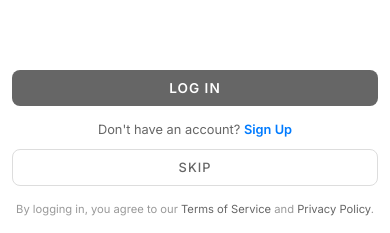
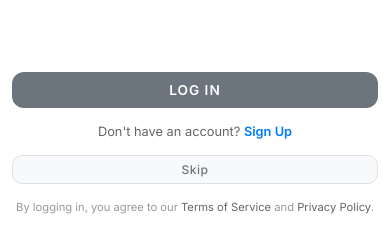
Before and after one commit to samuelmbaya/PBS-FRONTEND, a React (Vite) app: page /login in a window 390 px wide. Shown: the part 474-707 px from the top of the page. Built offline with nearby package versions, Linux system fonts and the light colour scheme; no server answers.

Commit message:
removed pr

```diff
--- a/src/Pages/Login.css
+++ b/src/Pages/Login.css
@@ -190,13 +190,13 @@ input:disabled {
   transform-origin: center;
 }
 
-/* Login Button */
+/* Login Button - Updated for differentiation */
 .login-button {
-  background: #000;
+  background: linear-gradient(135deg, #007bff, #0056b3); /* Blue gradient for distinction */
   color: #fff;
   border: none;
-  padding: 11px;
-  border-radius: 8px;
+  padding: 12px 20px; /* Slightly more padding for emphasis */
+  border-radius: 12px; /* More rounded than signup's 8px */
   font-weight: 600;
   font-size: 0.9rem;
   letter-spacing: 1px;
@@ -204,18 +204,45 @@ input:disabled {
   cursor: pointer;
   transition: all 0.3s ease;
   margin-top: 4px;
+  box-shadow: 0 2px 8px rgba(0, 123, 255, 0.2); /* Subtle shadow */
 }
 
 .login-button:hover:not(:disabled) {
-  background: #333;
+  background: linear-gradient(135deg, #0056b3, #004085);
   color: #fff;
-  transform: translateY(-2px);
+  transform: translateY(-2px) scale(1.02); /* Added slight scale for pop */
+  box-shadow: 0 4px 12px rgba(0, 123, 255, 0.3);
 }
 
 .login-button:disabled {
-  background: #666;
+  background: #6c757d;
   cursor: not-allowed;
   transform: none;
+  box-shadow: none;
+}
+
+/* Skip Button - Updated for differentiation */
+.skip-button {
+  width: 100%;
+  padding: 8px 16px; /* Slimmer padding */
+  background: #f8f9fa; /* Light gray fill instead of fully transparent */
+  border: 1px solid #dee2e6;
+  border-radius: 10px; /* Slightly more rounded */
+  color: #6c757d;
+  font-size: 0.8rem;
+  font-weight: 500;
+  letter-spacing: 0.5px; /* Reduced spacing for subtlety */
+  text-transform: none; /* No uppercase to differentiate from primary */
+  cursor: pointer;
+  transition: all 0.3s ease;
+  margin-top: 8px;
+}
+
+.skip-button:hover {
+  background: #e9ecef;
+  border-color: #adb5bd;
+  color: #495057;
+  transform: translateY(-1px); /* Milder lift than primary */
 }
 
 /* Footer Text */
@@ -242,29 +269,6 @@ input:disabled {
 .link-button:hover {
   color: #0056b3;
   text-decoration: underline;
-}
-
-/* Skip Button */
-.skip-button {
-  width: 100%;
-  padding: 10px;
-  background: transparent;
-  border: 1px solid #ddd;
-  border-radius: 8px;
-  color: #666;
-  font-size: 0.8rem;
-  font-weight: 500;
-  letter-spacing: 1px;
-  text-transform: uppercase;
-  cursor: pointer;
-  transition: all 0.3s ease;
-  margin-top: 4px;
-}
-
-.skip-button:hover {
-  background: #f8f9fa;
-  border-color: #bbb;
-  color: #333;
 }
 
 /* Small Text */
@@ -476,8 +480,13 @@ small a:hover {
   }
 
   .login-button {
-    padding: 10px;
+    padding: 11px 16px; /* Adjusted for mobile */
     font-size: 0.85rem;
+  }
+
+  .skip-button {
+    padding: 7px 14px;
+    font-size: 0.75rem;
   }
 
   .recaptcha-wrapper {
@@ -514,6 +523,14 @@ small a:hover {
 
   input {
     padding: 8px 12px;
+  }
+
+  .login-button {
+    padding: 10px 14px;
+  }
+
+  .skip-button {
+    padding: 6px 12px;
   }
 
   .social-icons {
@@ -566,10 +583,14 @@ small a:hover {
     padding: 8px 12px;
   }
 
-  .login-button,
+  .login-button {
+    padding: 10px 16px;
+    font-size: 0.85rem;
+  }
+
   .skip-button {
-    padding: 9px;
-    font-size: 0.85rem;
+    padding: 7px 14px;
+    font-size: 0.75rem;
   }
 
   .recaptcha-wrapper {
```
